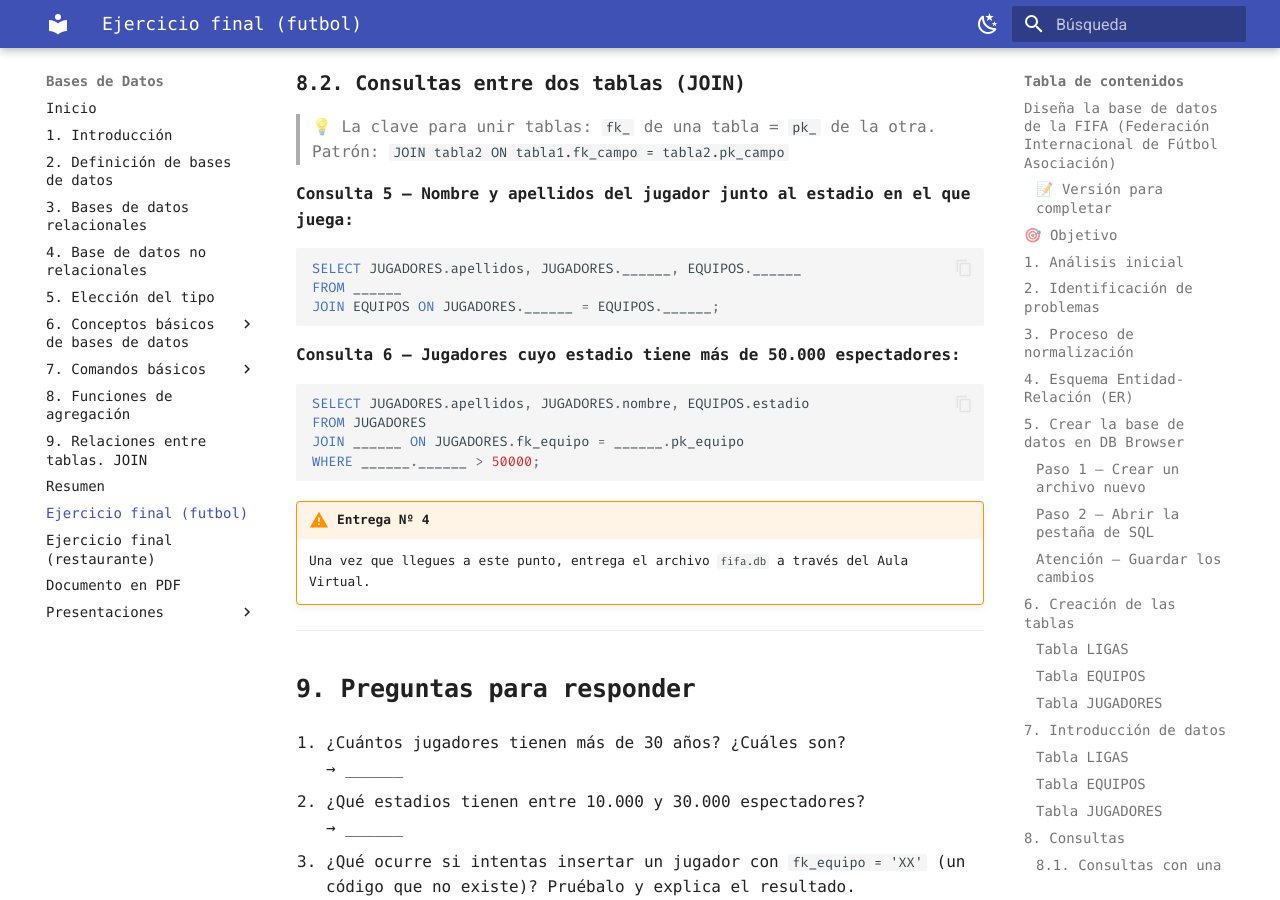
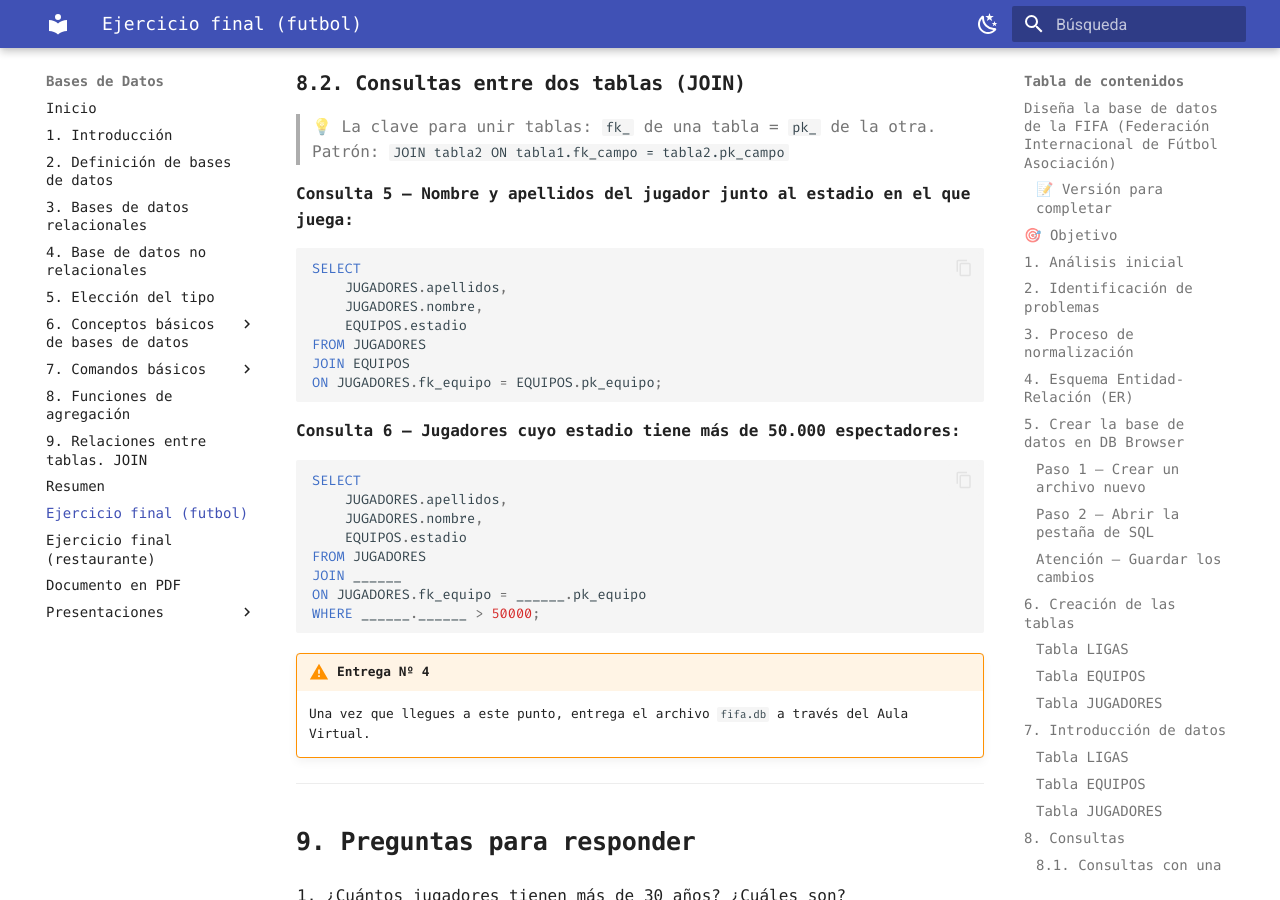
Before and after one commit to citius70/bac2_basesdatos, an MkDocs documentation site: the page built from docs/ejercicio_futbol/ejercicio_final_futbol_sqlite_huecos.md, in a window 1280 px wide and 900 px high, scrolled down 9521 px. Built offline with MkDocs 1.6.1 and Material for MkDocs 9.7.7, drawn with Linux system fonts in a browser that asks for light colours.

Commit message:
Second commitg

````diff
--- a/docs/ejercicio_futbol/ejercicio_final_futbol_sqlite_huecos.md
+++ b/docs/ejercicio_futbol/ejercicio_final_futbol_sqlite_huecos.md
@@ -349,16 +349,24 @@ FROM ______;
 
 **Consulta 5 — Nombre y apellidos del jugador junto al estadio en el que juega:**
 ```sql
-SELECT JUGADORES.apellidos, JUGADORES.______, EQUIPOS.______
-FROM ______
-JOIN EQUIPOS ON JUGADORES.______ = EQUIPOS.______;
+SELECT
+    JUGADORES.apellidos,
+    JUGADORES.nombre,
+    EQUIPOS.estadio
+FROM JUGADORES
+JOIN EQUIPOS
+ON JUGADORES.fk_equipo = EQUIPOS.pk_equipo;
 ```
 
 **Consulta 6 — Jugadores cuyo estadio tiene más de 50.000 espectadores:**
 ```sql
-SELECT JUGADORES.apellidos, JUGADORES.nombre, EQUIPOS.estadio
+SELECT
+    JUGADORES.apellidos,
+    JUGADORES.nombre,
+    EQUIPOS.estadio
 FROM JUGADORES
-JOIN ______ ON JUGADORES.fk_equipo = ______.pk_equipo
+JOIN ______
+ON JUGADORES.fk_equipo = ______.pk_equipo
 WHERE ______.______ > 50000;
 ```
 
````
Also changed, not shown: docs/join.md (+1 -1 lines).
